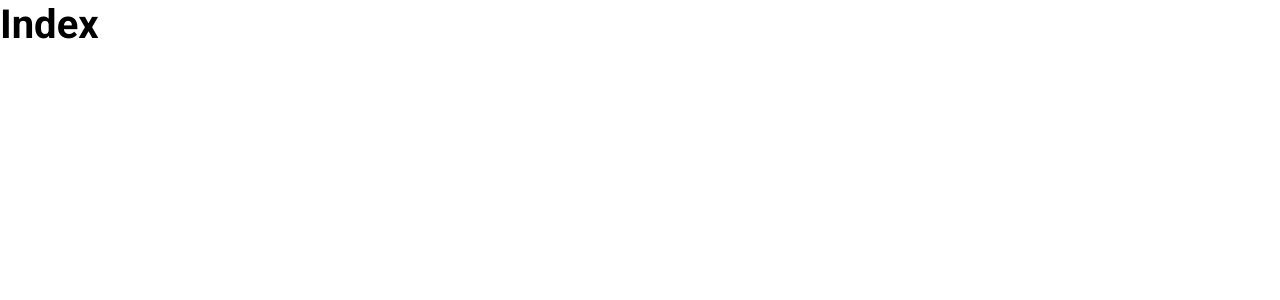
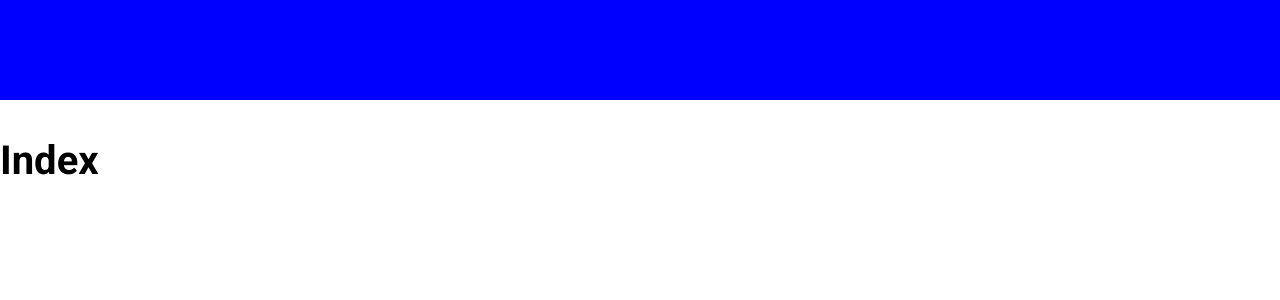
Before and after one commit to goa-codebet/flockerrty, a React (Create React App) app: page / in a window 1280 px wide. Shown: the top 300 px of the page. Built offline with nearby package versions, Linux system fonts and the light colour scheme.

Commit message:
header component

```diff
--- /dev/null
+++ b/src/components/header/header.scss
@@ -0,0 +1,6 @@
+.header {
+  display: flex;
+  width: 100%;
+  height: 100px;
+  background: blue;
+}
--- /dev/null
+++ b/src/components/header/index.js
@@ -0,0 +1,7 @@
+import React from 'react';
+
+import './header.scss';
+
+export default function Header() {
+  return <div className="header"></div>;
+}
--- a/src/pages/index.js
+++ b/src/pages/index.js
@@ -1,8 +1,10 @@
-import React from "react";
+import React from 'react';
+import Header from '../components/header/index';
 
 export default function IndexPage() {
   return (
     <div>
+      <Header />
       <h1>Index</h1>
     </div>
   );
```
Also changed, not shown: 1 other file (tests, documents, lock files or other folders).
